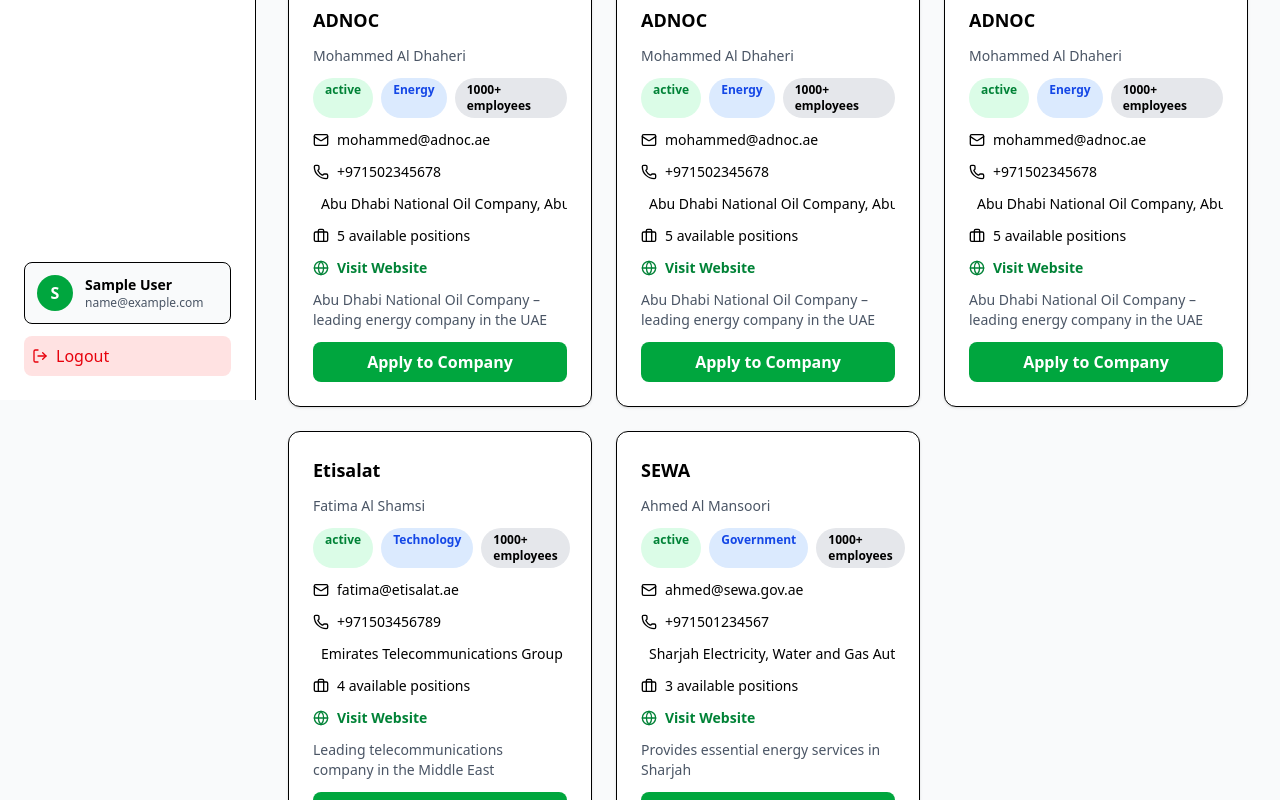
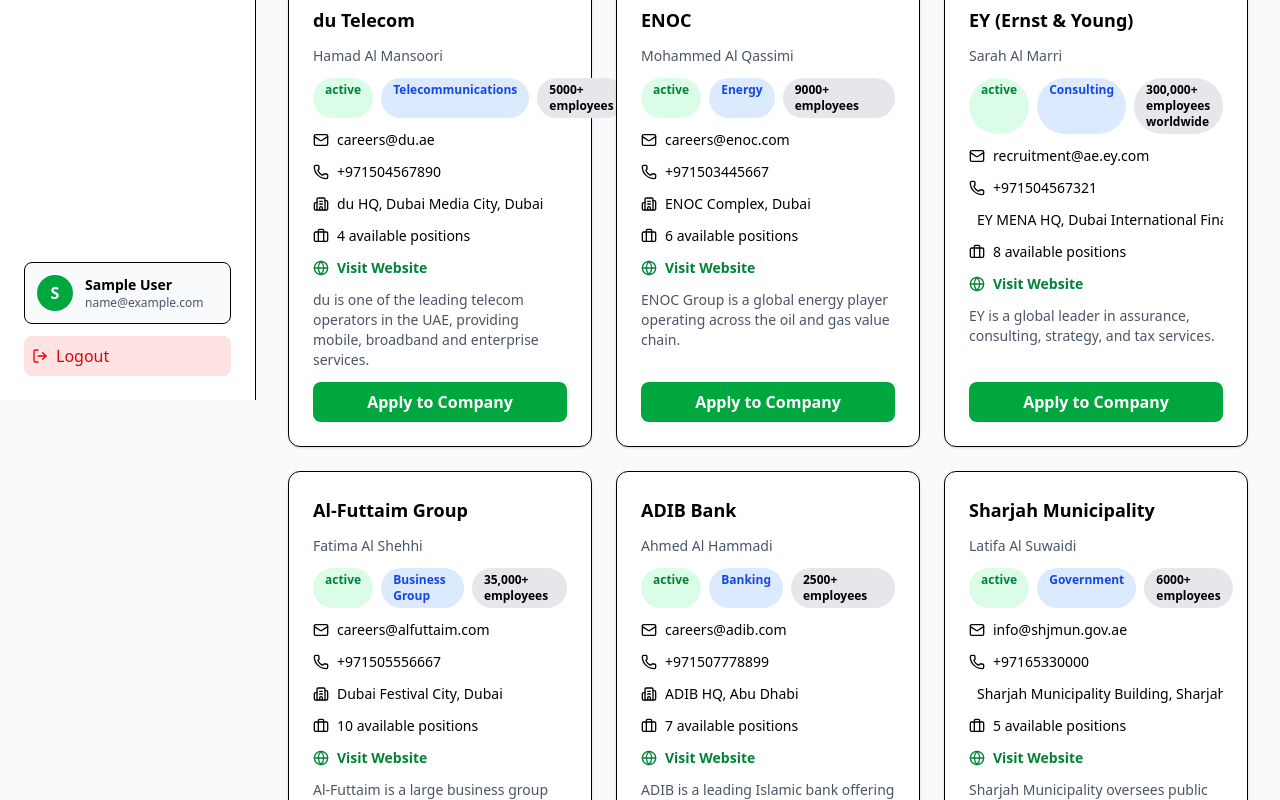
Before and after one commit to harshalsonune55/InternTrack, a React (Vite) app in the folder Intern Tracker/: page /companies in a window 1280 px wide. Shown: the part 400-1200 px from the top of the page. Built offline with nearby package versions, Linux system fonts and the light colour scheme; sample sign-in values are in the browser's storage.

Commit message:
server update

```diff
--- a/Intern Tracker/src/Pages/Apply.jsx
+++ b/Intern Tracker/src/Pages/Apply.jsx
@@ -1,5 +1,6 @@
 import React, { useState } from "react";
 import { useLocation, useNavigate } from "react-router-dom";
+
 import {
   ArrowLeft,
   Building2,
@@ -18,13 +19,59 @@
   const { state } = useLocation();
   const company = state?.company;
   const navigate = useNavigate();
+  const internshipId = state?.internshipId;
+
+  const user = JSON.parse(localStorage.getItem("user")); // student info
+
+  const [fullName, setFullName] = useState(user?.name || "");
+  const [studentId, setStudentId] = useState(user?._id || "");
+  const [email, setEmail] = useState(user?.email || "");
+  const [phone, setPhone] = useState("");
+  const [message, setMessage] = useState("");
 
   const [showSuccess, setShowSuccess] = useState(false);
 
-  const handleSubmit = () => {
-    // You can add API call later
-    setShowSuccess(true);
+  const handleSubmit = async () => {
+    const internshipId = state?.internshipId;
+
+    if (!internshipId) {
+      alert("Internship ID missing");
+      return;
+    }
+
+    const payload = {
+      studentId: user._id,
+      internshipId: internshipId,
+companyId: company._id,
+      advisorId: user.assignedAdvisor || null,
+      studentMessage: message,
+    };
+
+    console.log("Payload being sent:", payload);
+
+    try {
+      const res = await fetch("https://interntrack-server-sptb.onrender.com/internships/apply", {
+        method: "POST",
+        headers: { "Content-Type": "application/json" },
+        body: JSON.stringify(payload),
+      });
+
+      const data = await res.json();
+      console.log("Backend Response:", data);
+
+      if (data.success) {
+        setShowSuccess(true);
+      } else {
+        alert(data.message || "Error submitting application");
+      }
+
+    } catch (err) {
+      console.error(err);
+      alert("Server error");
+    }
   };
+
+
 
   return (
     <div className="flex bg-gray-50 min-h-screen">
@@ -87,13 +134,34 @@
           <h2 className="text-xl font-semibold mb-4">Application Details</h2>
 
           <div className="grid grid-cols-1 md:grid-cols-2 gap-6">
-            <input placeholder="Full Name" className="border p-3 rounded-lg" />
-            <input placeholder="Student ID" className="border p-3 rounded-lg" />
-            <input placeholder="Email Address" className="border p-3 rounded-lg" />
-            <input placeholder="Phone Number" className="border p-3 rounded-lg" />
+            <input
+              value={fullName}
+              onChange={(e) => setFullName(e.target.value)}
+              placeholder="Full Name"
+              className="border p-3 rounded-lg"
+            />
+            <input
+              value={studentId}
+              placeholder="Student ID"
+              className="border p-3 rounded-lg"
+              readOnly
+            />
+            <input
+              value={email}
+              placeholder="Email Address"
+              className="border p-3 rounded-lg"
+              readOnly
+            />
+            <input
+              onChange={(e) => setPhone(e.target.value)}
+              placeholder="Phone Number"
+              className="border p-3 rounded-lg"
+            />
           </div>
 
           <textarea
+            value={message}
+            onChange={(e) => setMessage(e.target.value)}
             placeholder="Write a short message / cover note for this application..."
             className="border p-3 rounded-lg w-full mt-6 h-32"
           />
--- a/Intern Tracker/src/Pages/Companies.jsx
+++ b/Intern Tracker/src/Pages/Companies.jsx
@@ -29,71 +29,134 @@
 
   const companies = [
     {
-      name: "ADNOC",
-      contact: "Mohammed Al Dhaheri",
+      _id: "cmp1",
+      internshipId: "int1",
+      name: "du Telecom",
+      contact: "Hamad Al Mansoori",
+      status: "active",
+      industry: "Telecommunications",
+      size: "5000+ employees",
+      email: "careers@du.ae",
+      phone: "+971504567890",
+      address: "du HQ, Dubai Media City, Dubai",
+      positions: 4,
+      about: "du is one of the leading telecom operators in the UAE, providing mobile, broadband and enterprise services.",
+      website: "https://www.du.ae"
+    },
+
+    {
+      _id: "cmp2",
+      internshipId: "int2",
+      name: "ENOC",
+      contact: "Mohammed Al Qassimi",
       status: "active",
       industry: "Energy",
-      size: "1000+ employees",
-      email: "mohammed@adnoc.ae",
-      phone: "+971502345678",
-      address: "Abu Dhabi National Oil Company, Abu Dhabi",
-      positions: 5,
-      about: "Abu Dhabi National Oil Company – leading energy company in the UAE",
-      website: "#",
+      size: "9000+ employees",
+      email: "careers@enoc.com",
+      phone: "+971503445667",
+      address: "ENOC Complex, Dubai",
+      positions: 6,
+      about: "ENOC Group is a global energy player operating across the oil and gas value chain.",
+      website: "https://www.enoc.com"
     },
+
     {
-        name: "ADNOC",
-        contact: "Mohammed Al Dhaheri",
+      _id: "cmp3",
+      internshipId: "int3",
+      name: "EY (Ernst & Young)",
+      contact: "Sarah Al Marri",
       status: "active",
-        industry: "Energy",
-        size: "1000+ employees",
-        email: "mohammed@adnoc.ae",
-        phone: "+971502345678",
-        address: "Abu Dhabi National Oil Company, Abu Dhabi",
-        positions: 5,
-        about: "Abu Dhabi National Oil Company – leading energy company in the UAE",
-        website: "#",
+      industry: "Consulting",
+      size: "300,000+ employees worldwide",
+      email: "recruitment@ae.ey.com",
+      phone: "+971504567321",
+      address: "EY MENA HQ, Dubai International Financial Centre",
+      positions: 8,
+      about: "EY is a global leader in assurance, consulting, strategy, and tax services.",
+      website: "https://www.ey.com"
     },
+
     {
-        name: "ADNOC",
-        contact: "Mohammed Al Dhaheri",
+      _id: "cmp4",
+      internshipId: "int4",
+      name: "Al-Futtaim Group",
+      contact: "Fatima Al Shehhi",
       status: "active",
-        industry: "Energy",
-        size: "1000+ employees",
-        email: "mohammed@adnoc.ae",
-        phone: "+971502345678",
-        address: "Abu Dhabi National Oil Company, Abu Dhabi",
-        positions: 5,
-        about: "Abu Dhabi National Oil Company – leading energy company in the UAE",
-        website: "#",
+      industry: "Business Group",
+      size: "35,000+ employees",
+      email: "careers@alfuttaim.com",
+      phone: "+971505556667",
+      address: "Dubai Festival City, Dubai",
+      positions: 10,
+      about: "Al-Futtaim is a large business group operating in automotive, retail, real estate, and finance sectors.",
+      website: "https://www.alfuttaim.com"
     },
+
     {
-      name: "Etisalat",
-      contact: "Fatima Al Shamsi",
+      _id: "cmp5",
+      internshipId: "int5",
+      name: "ADIB Bank",
+      contact: "Ahmed Al Hammadi",
       status: "active",
-      industry: "Technology",
-      size: "1000+ employees",
-      email: "fatima@etisalat.ae",
-      phone: "+971503456789",
-      address: "Emirates Telecommunications Group Company",
-      positions: 4,
-      about: "Leading telecommunications company in the Middle East",
-      website: "#",
+      industry: "Banking",
+      size: "2500+ employees",
+      email: "careers@adib.com",
+      phone: "+971507778899",
+      address: "ADIB HQ, Abu Dhabi",
+      positions: 7,
+      about: "ADIB is a leading Islamic bank offering Shariah-compliant financial solutions in the UAE.",
+      website: "https://www.adib.ae"
     },
+
     {
-      name: "SEWA",
-      contact: "Ahmed Al Mansoori",
+      _id: "cmp6",
+      internshipId: "int6",
+      name: "Sharjah Municipality",
+      contact: "Latifa Al Suwaidi",
       status: "active",
       industry: "Government",
-      size: "1000+ employees",
-      email: "ahmed@sewa.gov.ae",
-      phone: "+971501234567",
-      address: "Sharjah Electricity, Water and Gas Authority",
+      size: "6000+ employees",
+      email: "info@shjmun.gov.ae",
+      phone: "+97165330000",
+      address: "Sharjah Municipality Building, Sharjah",
+      positions: 5,
+      about: "Sharjah Municipality oversees public services, infrastructure, and urban planning in the emirate.",
+      website: "https://www.shjmun.gov.ae"
+    },
+
+    {
+      _id: "cmp7",
+      internshipId: "int7",
+      name: "Sajaya Young Ladies of Sharjah",
+      contact: "Maryam Al Zarouni",
+      status: "active",
+      industry: "Youth Development",
+      size: "200+ employees",
+      email: "info@sajaya.ae",
+      phone: "+97165064466",
+      address: "Sajaya HQ, Sharjah",
       positions: 3,
-      about: "Provides essential energy services in Sharjah",
-      website: "#",
+      about: "Sajaya is dedicated to empowering young Emirati women through leadership and skill-building programs.",
+      website: "https://www.sajaya.ae"
     },
+
+    {
+      _id: "cmp8",
+      internshipId: "int8",
+      name: "Sharjah Islamic Bank (SIB)",
+      contact: "Omar Al Breiki",
+      status: "active",
+      industry: "Banking",
+      size: "3000+ employees",
+      email: "careers@sib.ae",
+      phone: "+97165160000",
+      address: "Sharjah Islamic Bank HQ, Sharjah",
+      positions: 6,
+      about: "SIB is a Shariah-compliant bank offering modern banking solutions across the UAE.",
+      website: "https://www.sib.ae"
+    }
   ];
+
   const navigate = useNavigate();
 
 
@@ -178,10 +241,18 @@
 
                 <button
   className="w-full bg-green-600 text-white py-2 rounded-lg font-semibold hover:bg-green-700 mt-auto"
-                    onClick={() => navigate("/apply", { state: { company: c } })}
+  onClick={() =>
+    navigate("/apply", {
+      state: {
+        company: c,
+        internshipId: c.internshipId,  // ⭐⭐ THIS IS THE FIX ⭐⭐
+      },
+    })
+  }
 >
   Apply to Company
 </button>
+
 
               </div>
             ))
```
Also changed, not shown: 1 other file (tests, documents, lock files or other folders). Lines whose indentation alone changed are shown as unchanged.
